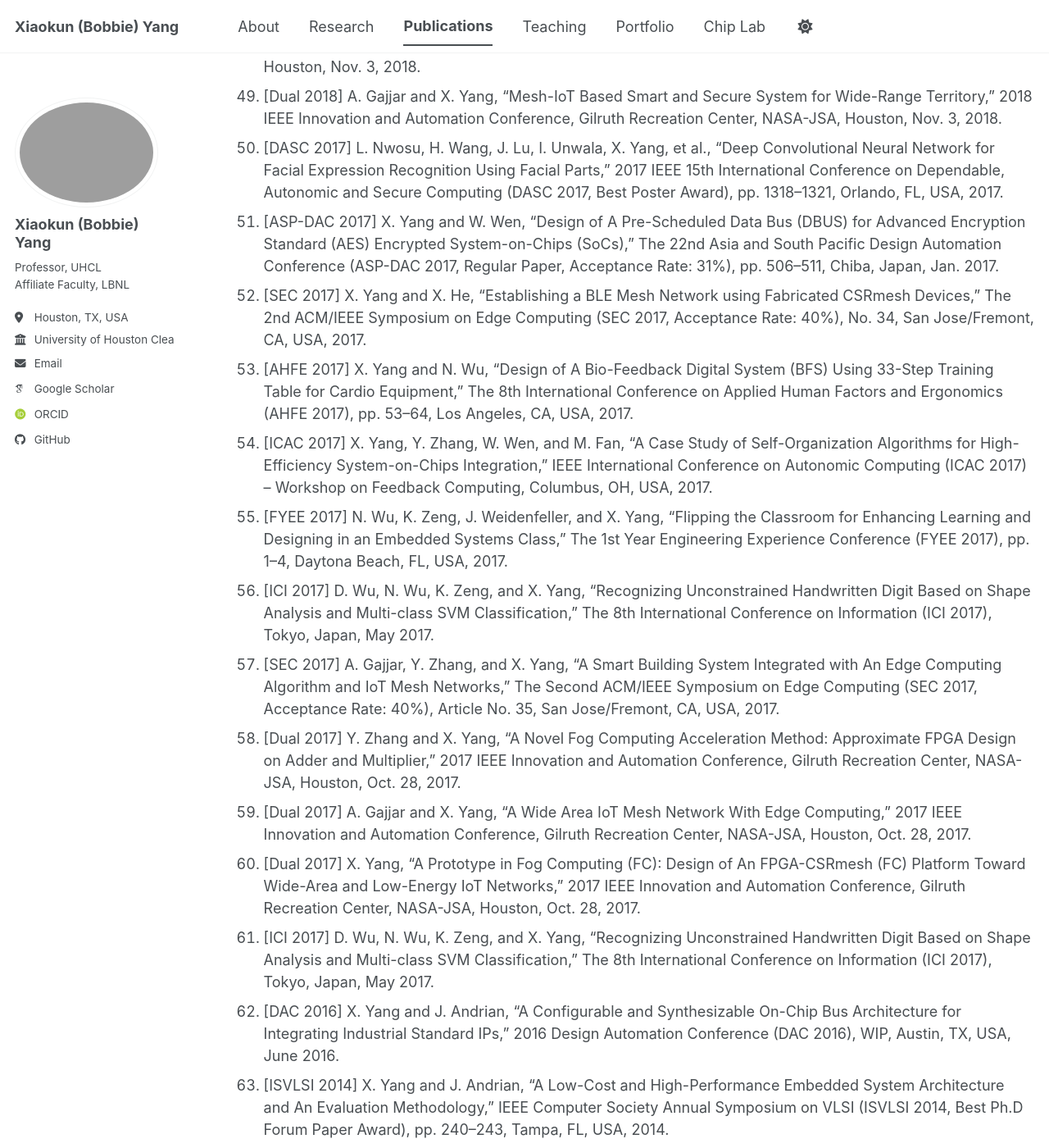
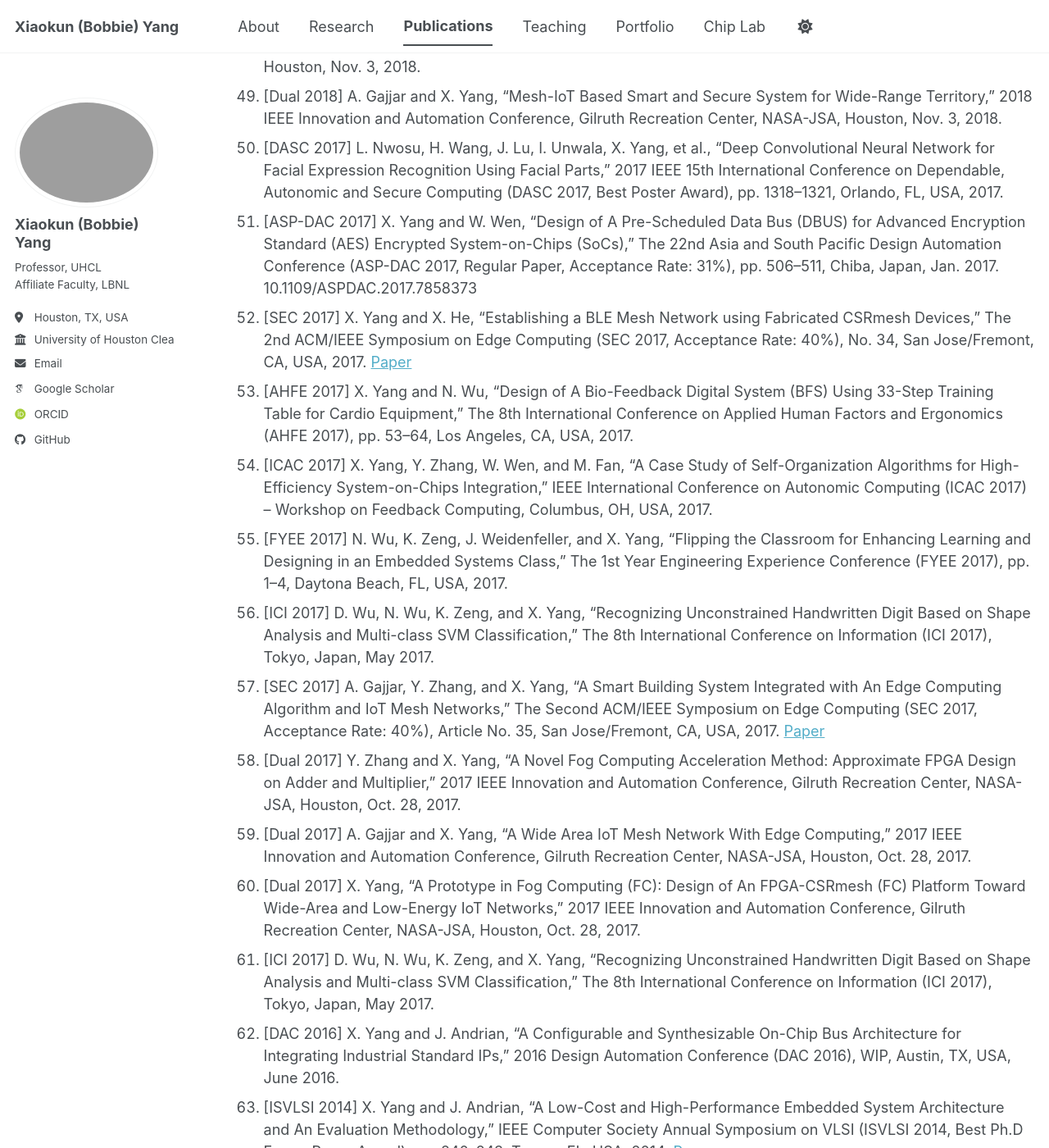
Before and after one commit to bobbieyang/bobbieyang.github.io, a Jekyll site: the page built from _pages/publications.md, in a window 1280 px wide and 1400 px high, scrolled down 6994 px. Shown: the whole window at 82% size. Built offline with Jekyll 4.4.1, drawn with Linux system fonts in a browser that asks for light colours; some web fonts are replaced; a script bundle is joined from its source files by our own code; library files that are not in the unit come from our copies.

Commit message:
Update publications.md

```diff
--- a/_pages/publications.md
+++ b/_pages/publications.md
@@ -84,8 +84,8 @@
 32. [CSCE 2021] L. Wu, A. Yang, A. Dubrovskiy, H. He, H. Yan, X. Yang, et al., “Advancing AI-aided Computational Thinking in STEAM (Science, Technology, Engineering, Arts, Math) Education (Act-STEAM),” pp. 787–795, Advances in Artificial Intelligence and Applied Cognitive Computing. Transactions on Computational Science and Computational Intelligence. Springer, Cham, 2020.
 33. [CSCE 2021] L. Wu, A. Yang, H. Yan, X. Yang, et al., “Realistic Drawing & Painting with AI Supported Geometrical and Computational Method (Fun-Joy),” pp. 797–804, Advances in Artificial Intelligence and Applied Cognitive Computing. Transactions on Computational Science and Computational Intelligence. Springer, Cham, 2020.
 34. [ISQED 2019] X. Yang, Y. Zhang, and L. Wu, “A Scalable Image/Video Processing Platform with Open Source Design and Verification Environment,” 20th International Symposium on Quality Electronic Design (ISQED 2019, Acceptance Rate: 35%), pp. 110–116, Santa Clara, CA, USA, 2019. [Paper](https://doi.org/10.1109/ISQED.2019.8697816)
-35. [ISVLSI 2019] K. Vaca, A. Gajjar, and X. Yang, “Real-Time Automatic Music Transcription (AMT) with Zync FPGA,” 2019 IEEE Computer Society Annual Symposium on VLSI (ISVLSI 2019, Acceptance Rate: 17%), pp. 378–384, Miami, FL, USA, 2019. [Paper](https://10.1109/ISVLSI.2019.00075)
-36. [ISVLSI 2019] Y. Zhang and X. Yang, “A Case Study On Approximate FPGA Design With an Open-Source Image Processing Platform,” 2019 IEEE Computer Society Annual Symposium on VLSI (ISVLSI 2019, Acceptance Rate: 17%), pp. 372–377, Miami, FL, USA, 2019. [Paper](https://10.1109/ISVLSI.2019.00074)
+35. [ISVLSI 2019] K. Vaca, A. Gajjar, and X. Yang, “Real-Time Automatic Music Transcription (AMT) with Zync FPGA,” 2019 IEEE Computer Society Annual Symposium on VLSI (ISVLSI 2019, Acceptance Rate: 17%), pp. 378–384, Miami, FL, USA, 2019. [Paper](https://doi.org/10.1109/ISVLSI.2019.00075)
+36. [ISVLSI 2019] Y. Zhang and X. Yang, “A Case Study On Approximate FPGA Design With an Open-Source Image Processing Platform,” 2019 IEEE Computer Society Annual Symposium on VLSI (ISVLSI 2019, Acceptance Rate: 17%), pp. 372–377, Miami, FL, USA, 2019. [Paper](https://doi.org/10.1109/ISVLSI.2019.00074)
 37. [ISMCR 2019] K. Vaca, M. Jefferies, and X. Yang, “An Open Real-Time Audio Processing Platform on Zync FPGA,” International Symposium on Measurement and Control in Robotics (ISMCR 2019), pp. D1-2-1–D1-2-6, Houston, TX, USA, 2019.
 38. [ISMCR 2019] X. Zhang, J. Lu, X. Fu, X. Yang, I. Unwala, and T. Zhang, “Tracking of Targets in Mobile Robots Based on Camshift algorithm,” International Symposium on Measurement and Control in Robotics (ISMCR 2019), pp. B2-3-1–B2-3-5, UHCL, Houston, USA, Sept 19–21, 2019.
 39. [ICAI 2019] H. He, L. Wu, H. Yan, and X. Yang, “Synthesize Corpus for Chinese Word Segmentation,” The 21st International Conference on Artificial Intelligence (ICAI 2019), pp. 129–134, Las Vegas, NV, USA, 2019.
@@ -100,20 +100,20 @@
 48. [Dual 2018] X. Yang, “A Scalable Image/Video Processing Platform with FPGA Design and Verification Environment,” 2018 IEEE Innovation and Automation Conference, Gilruth Recreation Center, NASA-JSA, Houston, Nov. 3, 2018.
 49. [Dual 2018] A. Gajjar and X. Yang, “Mesh-IoT Based Smart and Secure System for Wide-Range Territory,” 2018 IEEE Innovation and Automation Conference, Gilruth Recreation Center, NASA-JSA, Houston, Nov. 3, 2018.
 50. [DASC 2017] L. Nwosu, H. Wang, J. Lu, I. Unwala, X. Yang, et al., “Deep Convolutional Neural Network for Facial Expression Recognition Using Facial Parts,” 2017 IEEE 15th International Conference on Dependable, Autonomic and Secure Computing (DASC 2017, Best Poster Award), pp. 1318–1321, Orlando, FL, USA, 2017.
-51. [ASP-DAC 2017] X. Yang and W. Wen, “Design of A Pre-Scheduled Data Bus (DBUS) for Advanced Encryption Standard (AES) Encrypted System-on-Chips (SoCs),” The 22nd Asia and South Pacific Design Automation Conference (ASP-DAC 2017, Regular Paper, Acceptance Rate: 31%), pp. 506–511, Chiba, Japan, Jan. 2017.
-52. [SEC 2017] X. Yang and X. He, “Establishing a BLE Mesh Network using Fabricated CSRmesh Devices,” The 2nd ACM/IEEE Symposium on Edge Computing (SEC 2017, Acceptance Rate: 40%), No. 34, San Jose/Fremont, CA, USA, 2017.
+51. [ASP-DAC 2017] X. Yang and W. Wen, “Design of A Pre-Scheduled Data Bus (DBUS) for Advanced Encryption Standard (AES) Encrypted System-on-Chips (SoCs),” The 22nd Asia and South Pacific Design Automation Conference (ASP-DAC 2017, Regular Paper, Acceptance Rate: 31%), pp. 506–511, Chiba, Japan, Jan. 2017. 10.1109/ASPDAC.2017.7858373
+52. [SEC 2017] X. Yang and X. He, “Establishing a BLE Mesh Network using Fabricated CSRmesh Devices,” The 2nd ACM/IEEE Symposium on Edge Computing (SEC 2017, Acceptance Rate: 40%), No. 34, San Jose/Fremont, CA, USA, 2017. [Paper](https://doi.org/10.1145/3132211.3132460)
 53. [AHFE 2017] X. Yang and N. Wu, “Design of A Bio-Feedback Digital System (BFS) Using 33-Step Training Table for Cardio Equipment,” The 8th International Conference on Applied Human Factors and Ergonomics (AHFE 2017), pp. 53–64, Los Angeles, CA, USA, 2017.
 54. [ICAC 2017] X. Yang, Y. Zhang, W. Wen, and M. Fan, “A Case Study of Self-Organization Algorithms for High-Efficiency System-on-Chips Integration,” IEEE International Conference on Autonomic Computing (ICAC 2017) – Workshop on Feedback Computing, Columbus, OH, USA, 2017.
 55. [FYEE 2017] N. Wu, K. Zeng, J. Weidenfeller, and X. Yang, “Flipping the Classroom for Enhancing Learning and Designing in an Embedded Systems Class,” The 1st Year Engineering Experience Conference (FYEE 2017), pp. 1–4, Daytona Beach, FL, USA, 2017.
 56. [ICI 2017] D. Wu, N. Wu, K. Zeng, and X. Yang, “Recognizing Unconstrained Handwritten Digit Based on Shape Analysis and Multi-class SVM Classification,” The 8th International Conference on Information (ICI 2017), Tokyo, Japan, May 2017.
-57. [SEC 2017] A. Gajjar, Y. Zhang, and X. Yang, “A Smart Building System Integrated with An Edge Computing Algorithm and IoT Mesh Networks,” The Second ACM/IEEE Symposium on Edge Computing (SEC 2017, Acceptance Rate: 40%), Article No. 35, San Jose/Fremont, CA, USA, 2017.
+57. [SEC 2017] A. Gajjar, Y. Zhang, and X. Yang, “A Smart Building System Integrated with An Edge Computing Algorithm and IoT Mesh Networks,” The Second ACM/IEEE Symposium on Edge Computing (SEC 2017, Acceptance Rate: 40%), Article No. 35, San Jose/Fremont, CA, USA, 2017. [Paper](https://doi.org/10.1145/3132211.313246)
 58. [Dual 2017] Y. Zhang and X. Yang, “A Novel Fog Computing Acceleration Method: Approximate FPGA Design on Adder and Multiplier,” 2017 IEEE Innovation and Automation Conference, Gilruth Recreation Center, NASA-JSA, Houston, Oct. 28, 2017.
 59. [Dual 2017] A. Gajjar and X. Yang, “A Wide Area IoT Mesh Network With Edge Computing,” 2017 IEEE Innovation and Automation Conference, Gilruth Recreation Center, NASA-JSA, Houston, Oct. 28, 2017.
 60. [Dual 2017] X. Yang, “A Prototype in Fog Computing (FC): Design of An FPGA-CSRmesh (FC) Platform Toward Wide-Area and Low-Energy IoT Networks,” 2017 IEEE Innovation and Automation Conference, Gilruth Recreation Center, NASA-JSA, Houston, Oct. 28, 2017.
 61. [ICI 2017] D. Wu, N. Wu, K. Zeng, and X. Yang, “Recognizing Unconstrained Handwritten Digit Based on Shape Analysis and Multi-class SVM Classification,” The 8th International Conference on Information (ICI 2017), Tokyo, Japan, May 2017.
 62. [DAC 2016] X. Yang and J. Andrian, “A Configurable and Synthesizable On-Chip Bus Architecture for Integrating Industrial Standard IPs,” 2016 Design Automation Conference (DAC 2016), WIP, Austin, TX, USA, June 2016.
-63. [ISVLSI 2014] X. Yang and J. Andrian, “A Low-Cost and High-Performance Embedded System Architecture and An Evaluation Methodology,” IEEE Computer Society Annual Symposium on VLSI (ISVLSI 2014, Best Ph.D Forum Paper Award), pp. 240–243, Tampa, FL, USA, 2014.
-64. [SSST 2013] X. Yang, X. Niu, and J. Fan, “Mixed-Signal System-on-Chip (SoC) Verification Based on System Verilog Model,” The 45th Southeastern Symposium on System Theory (SSST 2013), pp. 17–21, Waco, TX, USA, 2013.
+63. [ISVLSI 2014] X. Yang and J. Andrian, “A Low-Cost and High-Performance Embedded System Architecture and An Evaluation Methodology,” IEEE Computer Society Annual Symposium on VLSI (ISVLSI 2014, Best Ph.D Forum Paper Award), pp. 240–243, Tampa, FL, USA, 2014. [Paper](https://doi.org/10.1109/ISVLSI.2014.20)
+64. [SSST 2013] X. Yang, X. Niu, and J. Fan, “Mixed-Signal System-on-Chip (SoC) Verification Based on System Verilog Model,” The 45th Southeastern Symposium on System Theory (SSST 2013), pp. 17–21, Waco, TX, USA, 2013. [Paper](https://doi.org/10.1109/SSST.2013.6524952)
 
 Abstracts/Posters, Presentations, and Invited Talks
 ======
```
